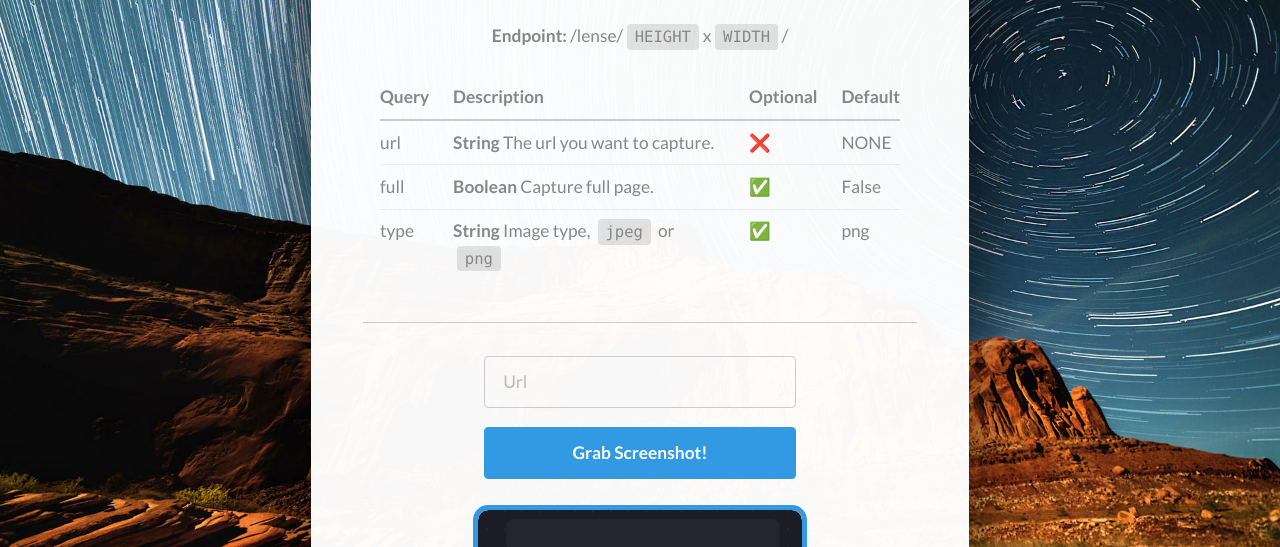
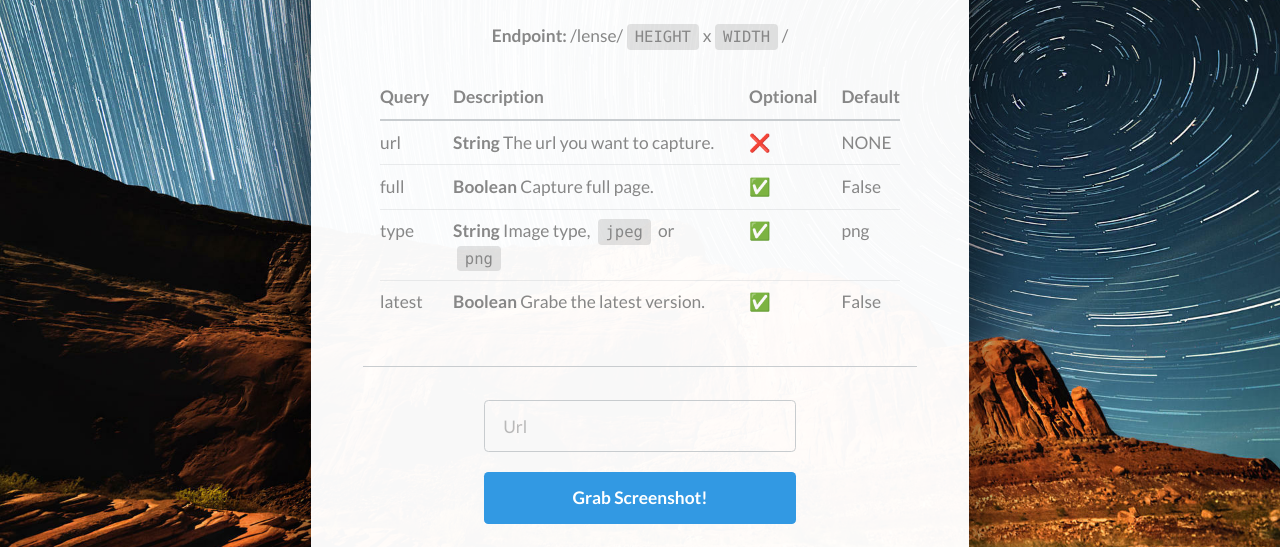
Before and after one commit to clarkhacks/WebLense, a website: page index.html in a window 1280 px wide. Shown: the part 201-748 px from the top of the page. Drawn offline with Linux system fonts and the light colour scheme; files that its build step writes are made by us from their sources; files whose address does not match are found by name.

Commit message:
website update

```diff
--- a/index.html
+++ b/index.html
@@ -52,6 +52,12 @@
 										<td>✅</td>
 										<td>png</td>
 									</tr>
+									<tr>
+										<td>latest</td>
+										<td><strong>Boolean</strong> Grabe the latest version.</td>
+										<td>✅</td>
+										<td>False</td>
+									</tr>
 								</tbody>
 							</table>
 						</div>
```
